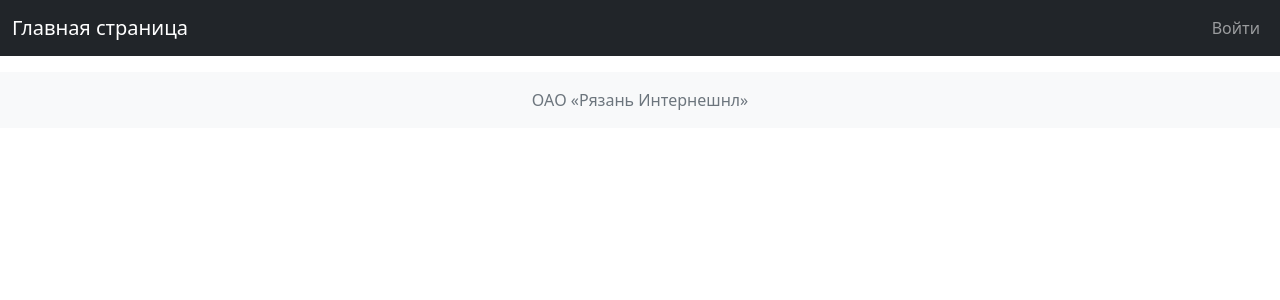
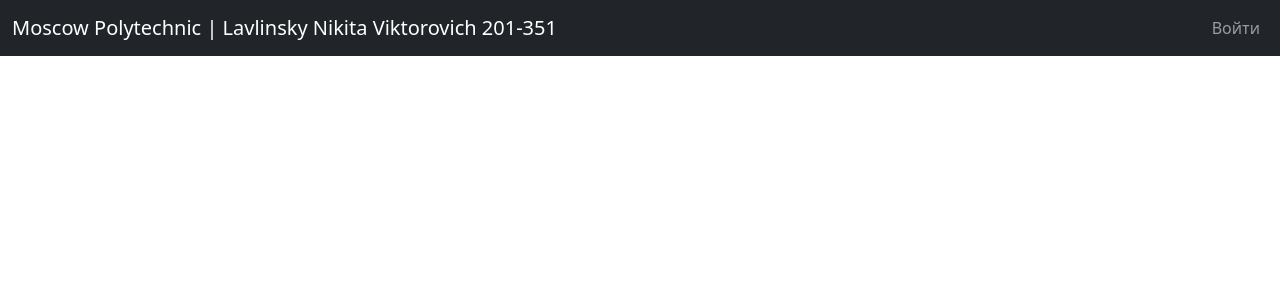
Before and after one commit to Lavlinsky-nikita/cloud, a Flask app: page / in a window 1280 px wide. Shown: the top 300 px of the page. Run offline with Flask 3, Linux system fonts and the light colour scheme.

Commit message:
edit base

```diff
--- a/app/templates/base.html
+++ b/app/templates/base.html
@@ -14,7 +14,7 @@
             {% if title%}
             {{ title }}
             {% else %}
-            Скачки
+            Moscow Polytechnic University
             {% endif %}
         </title>
 </head>
@@ -35,7 +35,7 @@
     <header>
         <nav class="navbar navbar-expand-lg navbar-dark bg-dark">
             <div class="container-fluid">
-                <a class="navbar-brand" href="{{url_for('index')}}">Главная страница</a>
+                <a class="navbar-brand" href="{{url_for('index')}}">Moscow Polytechnic | Lavlinsky Nikita Viktorovich 201-351</a>
                 <button class="navbar-toggler" type="button" data-bs-toggle="collapse" data-bs-target="#navbarNavDropdown" aria-controls="navbarNavDropdown" aria-expanded="false" aria-label="Toggle navigation">
                     <span class="navbar-toggler-icon"></span>
                 </button>
@@ -81,11 +81,6 @@
         </div>
     </main>
 
-    <footer class="footer mt-auto py-3 bg-light">
-        <div class="container text-center">
-            <span class="text-muted">ОАО «Рязань Интернешнл»</span>
-        </div>
-    </footer>
 
     <!-- Optional JavaScript; choose one of the two! -->
 
```
